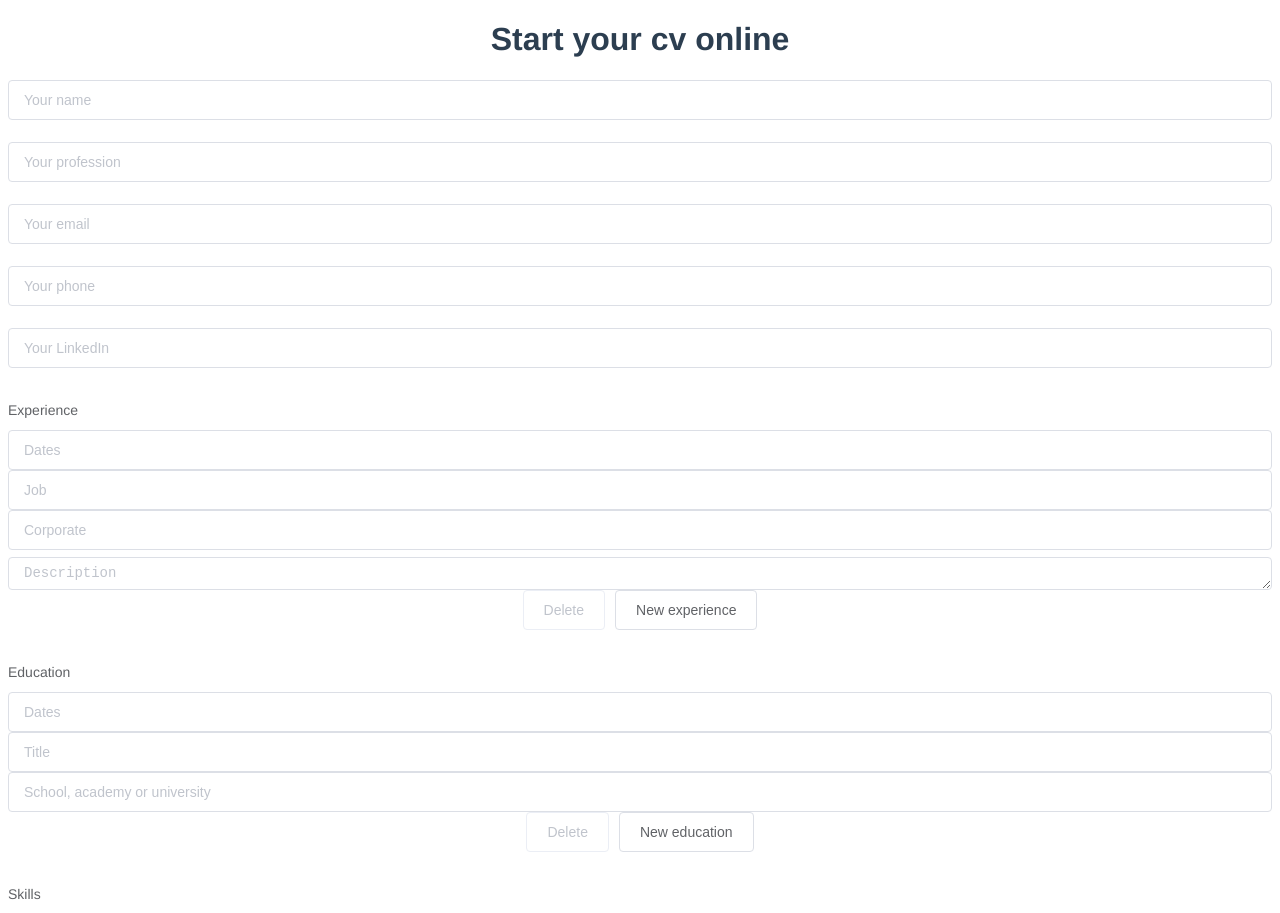
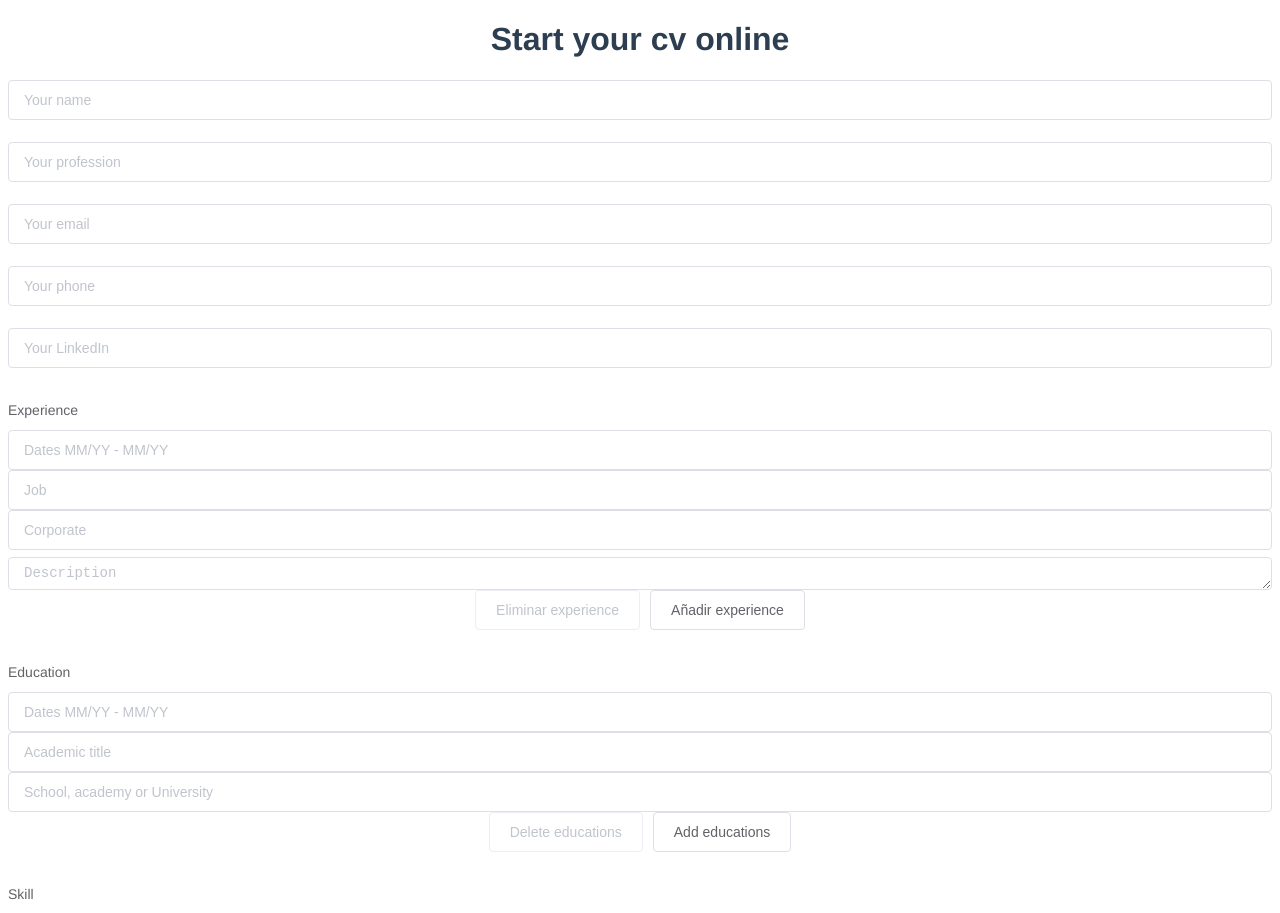
Before and after one commit to datata/cv-online, a Vue app: page /cv-online in a window 1280 px wide. Shown: the top 913 px of the page. Built offline with nearby package versions, Linux system fonts and the light colour scheme.

Commit message:
[ADD] vue-i18n dependency installed & CvOnline update to lang

```diff
--- a/package.json
+++ b/package.json
@@ -12,6 +12,7 @@
     "element-ui": "^2.15.3",
     "vue": "^2.6.11",
     "vue-html2pdf": "^1.8.0",
+    "vue-i18n": "^8.25.0",
     "vue-router": "^3.2.0"
   },
   "devDependencies": {
--- /dev/null
+++ b/src/lang/en_US.json
@@ -0,0 +1,47 @@
+{
+    "buttons":{
+        "downloadPDF": "Download PDF"
+    },
+    "personalData": {
+        "name": "Your name",
+        "profession": "Your profession",
+        "email": "Your email",
+        "phone": "Your phone",
+        "linkedin": "Your LinkedIn"
+    },
+    "experience":{
+        "experience": "Experience",
+        "inputs":{
+            "dates": "Dates MM/YY - MM/YY",
+            "job": "Job",
+            "corporate": "Corporate",
+            "description": "Description"
+        },
+        "buttons": {
+            "addExperience": "Añadir experience",
+            "deleteExperience": "Eliminar experience"
+        }
+    },
+    "skill":{
+        "skill": "Skill",
+        "inputs":{
+            "skill": "Skill name"
+        },
+        "buttons": {
+            "addSkill": "Add skill",
+            "deleteSkill": "Delete skill"
+        }
+    },
+    "education":{
+        "education": "Education",
+        "inputs":{
+            "dates": "Dates MM/YY - MM/YY",
+            "academicTitles": "Academic title",
+            "academicPlaces": "School, academy or University"
+        },
+        "buttons": {
+            "addEducation": "Add educations",
+            "deleteEducation": "Delete educations"
+        }
+    }
+}
--- /dev/null
+++ b/src/lang/es_ES.json
@@ -0,0 +1,47 @@
+{
+    "buttons":{
+        "downloadPDF": "Descargar PDF"
+    },
+    "personalData": {
+        "name": "Tú nombre",
+        "profession": "Tú profesión",
+        "email": "Tú email",
+        "phone": "Tú teléfono",
+        "linkedin": "Tú LinkedIn"
+    },
+    "experience":{
+        "experience": "Experiencia",
+        "inputs":{
+            "dates": "Fechas MM/YY - MM/YY",
+            "job": "Puesto de trabajo",
+            "corporate": "Empresa",
+            "description": "Descripción"
+        },
+        "buttons": {
+            "addExperience": "Añadir experiencia",
+            "deleteExperience": "Eliminar experiencia"
+        }
+    },
+    "skill":{
+        "skill": "Habilidad",
+        "inputs":{
+            "skill": "Habilidad"
+        },
+        "buttons": {
+            "addSkill": "Añadir habilidad",
+            "deleteSkill": "Eliminar habilidad"
+        }
+    },
+    "education":{
+        "education": "Formación",
+        "inputs":{
+            "dates": "Fechas MM/YY - MM/YY",
+            "academicTitles": "Título académico",
+            "academicPlaces": "Escuela, academia or universidad"
+        },
+        "buttons": {
+            "addEducation": "Añadir formación",
+            "deleteEducation": "Eliminar formación"
+        }
+    }
+}
--- /dev/null
+++ b/src/lang/index.js
@@ -0,0 +1,19 @@
+import Vue from 'vue'
+import VueI18n from 'vue-i18n'
+import en from './en_US'
+import es from './es_ES'
+
+Vue.use(VueI18n)
+
+export default new VueI18n({
+  locale: 'es',
+  fallbackLocale: 'en',
+  messages: {
+    en: {
+      lang: en
+    },
+    es: {
+      lang: es
+    }
+  }
+})
--- a/src/main.js
+++ b/src/main.js
@@ -3,11 +3,13 @@ import App from './App.vue'
 import router from './router'
 import ElementUI from 'element-ui';
 import 'element-ui/lib/theme-chalk/index.css';
+import i18n from './lang';
 
 Vue.config.productionTip = false
 Vue.use(ElementUI);
 
 new Vue({
   router,
+  i18n,
   render: h => h(App)
 }).$mount('#app')
--- a/src/router/index.js
+++ b/src/router/index.js
@@ -13,7 +13,7 @@ const routes = [
     component: Home
   },
   {
-    path: '/cv-online',
+    path: '/cv-online/:country?',
     name: 'CvOnline',
     component: CvOnline
   }
--- a/src/views/CvOnline.vue
+++ b/src/views/CvOnline.vue
@@ -3,77 +3,77 @@
     <h1>Start your cv online</h1>
     <el-form ref="form" :model="form">
       <el-form-item>
-        <el-input placeholder="Your name" v-model="form.name"></el-input>
+        <el-input :placeholder="$t('lang.personalData.name')" v-model="form.name"></el-input>
       </el-form-item>
       <el-form-item>
         <el-input
-          placeholder="Your profession"
+          :placeholder="$t('lang.personalData.profession')"
           v-model="form.profession"
         ></el-input>
       </el-form-item>
       <el-form-item>
-        <el-input placeholder="Your email" v-model="form.email"></el-input>
+        <el-input :placeholder="$t('lang.personalData.email')" v-model="form.email"></el-input>
       </el-form-item>
       <el-form-item>
-        <el-input placeholder="Your phone" v-model="form.phone"></el-input>
+        <el-input :placeholder="$t('lang.personalData.phone')" v-model="form.phone"></el-input>
       </el-form-item>
       <el-form-item>
         <el-input
-          placeholder="Your LinkedIn"
+          :placeholder="$t('lang.personalData.linkedin')"
           v-model="form.linkedin"
         ></el-input>
       </el-form-item>
 
       <el-form-item
         v-for="experience in form.experiences"
-        :label="'Experience'"
+        :label="$t('lang.experience.experience')"
         :key="experience.key"
       >
-        <el-input :placeholder="'Dates'" v-model="experience.dates"></el-input>
-        <el-input :placeholder="'Job'" v-model="experience.job"></el-input>
+        <el-input :placeholder="$t('lang.experience.inputs.dates')" v-model="experience.dates"></el-input>
+        <el-input :placeholder="$t('lang.experience.inputs.job')" v-model="experience.job"></el-input>
         <el-input
-          :placeholder="'Corporate'"
+          :placeholder="$t('lang.experience.inputs.corporate')"
           v-model="experience.corporate"
         ></el-input>
         <el-input
           type="textarea"
           autosize
-          placeholder="Description"
+          :placeholder="$t('lang.experience.inputs.description')"
           v-model="experience.description"
         >
         </el-input>
         <el-button @click.prevent="removeExperience(experience)" :disabled="isExperienceDeleteButtonDisabled"
-          >Delete</el-button
+          >{{$t('lang.experience.buttons.deleteExperience')}}</el-button
         >
-        <el-button @click="addLaboralExperience">New experience</el-button>
+        <el-button @click="addLaboralExperience">{{$t('lang.experience.buttons.addExperience')}}</el-button>
       </el-form-item>
 
       <el-form-item
         v-for="education in form.educations"
-        :label="'Education'"
+        :label="$t('lang.education.education')"
         :key="education.key"
       >
-        <el-input :placeholder="'Dates'" v-model="education.dates"></el-input>
-        <el-input :placeholder="'Title'" v-model="education.title"></el-input>
+        <el-input :placeholder="$t('lang.education.inputs.dates')" v-model="education.dates"></el-input>
+        <el-input :placeholder="$t('lang.education.inputs.academicTitles')" v-model="education.title"></el-input>
         <el-input
-          :placeholder="'School, academy or university'"
+          :placeholder="$t('lang.education.inputs.academicPlaces')"
           v-model="education.corporate"
         ></el-input>
         <el-button @click.prevent="removeEducation(education)" :disabled="isEducationDeleteButtonDisabled"
-          >Delete</el-button
+          >{{$t('lang.education.buttons.deleteEducation')}}</el-button
         >
-        <el-button @click="addEducation">New education</el-button>
+        <el-button @click="addEducation">{{$t('lang.education.buttons.addEducation')}}</el-button>
       </el-form-item>
 
       <el-form-item
         v-for="skill in form.skills"
-        :label="'Skills'"
+        :label="$t('lang.skill.skill')"
         :key="skill.key"
       >
-        <el-input :placeholder="'Name'" v-model="skill.name"></el-input>
+        <el-input :placeholder="$t('lang.skill.inputs.skill')" v-model="skill.name"></el-input>
 
-        <el-button @click.prevent="removeSkill(skill)" :disabled="isSkillDeleteButtonDisabled">Delete</el-button>
-        <el-button @click="addSkill">New skill</el-button>
+        <el-button @click.prevent="removeSkill(skill)" :disabled="isSkillDeleteButtonDisabled">{{$t('lang.skill.buttons.deleteSkill')}}</el-button>
+        <el-button @click="addSkill">{{$t('lang.skill.buttons.addSkill')}}</el-button>
       </el-form-item>
 
       <el-form-item>
@@ -125,6 +125,9 @@ export default {
         ],
       },
     };
+  },
+  beforeCreate() {
+    this.$i18n.locale = this.$route.params.country;
   },
   methods: {
     onSubmit() {
```
